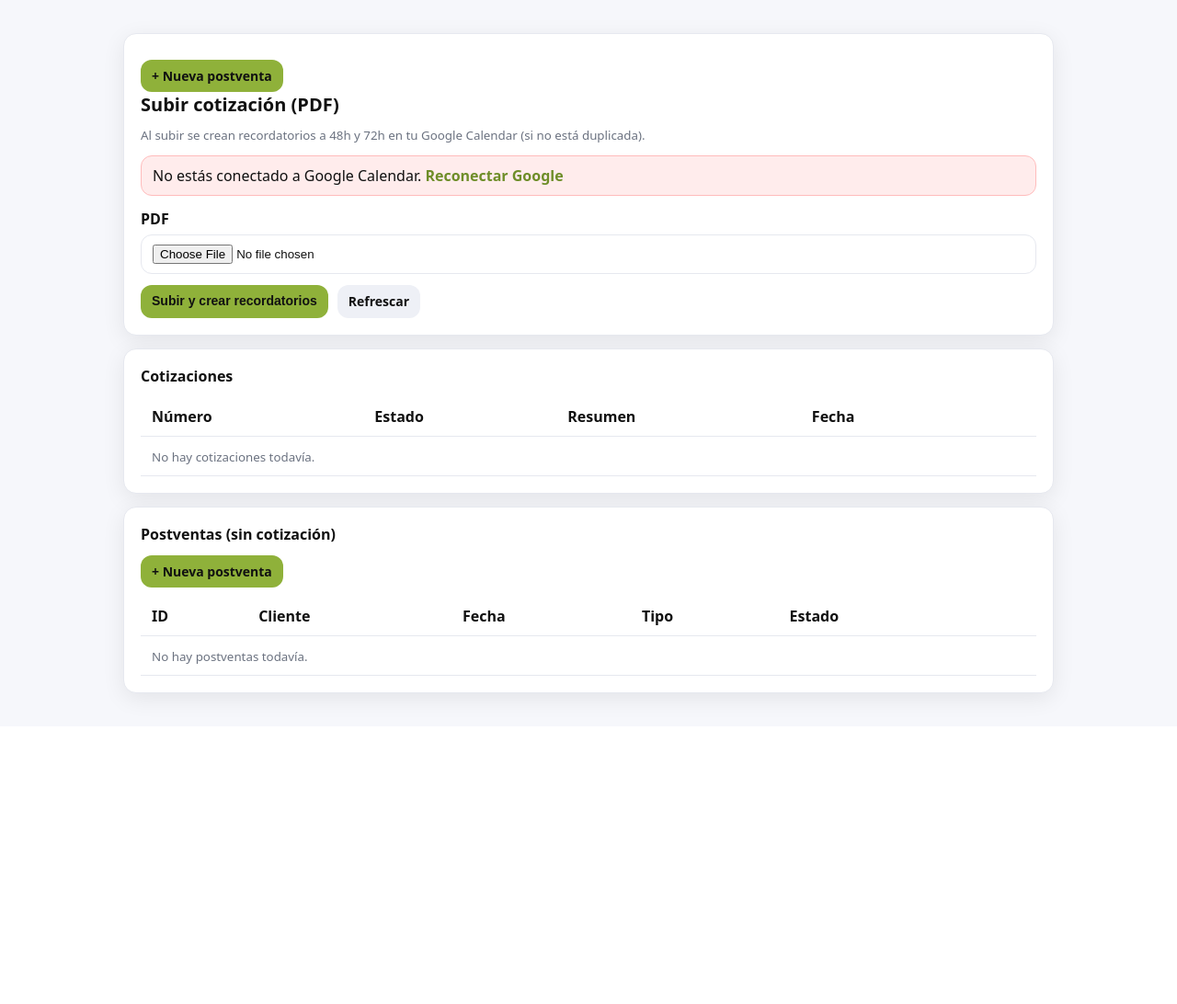
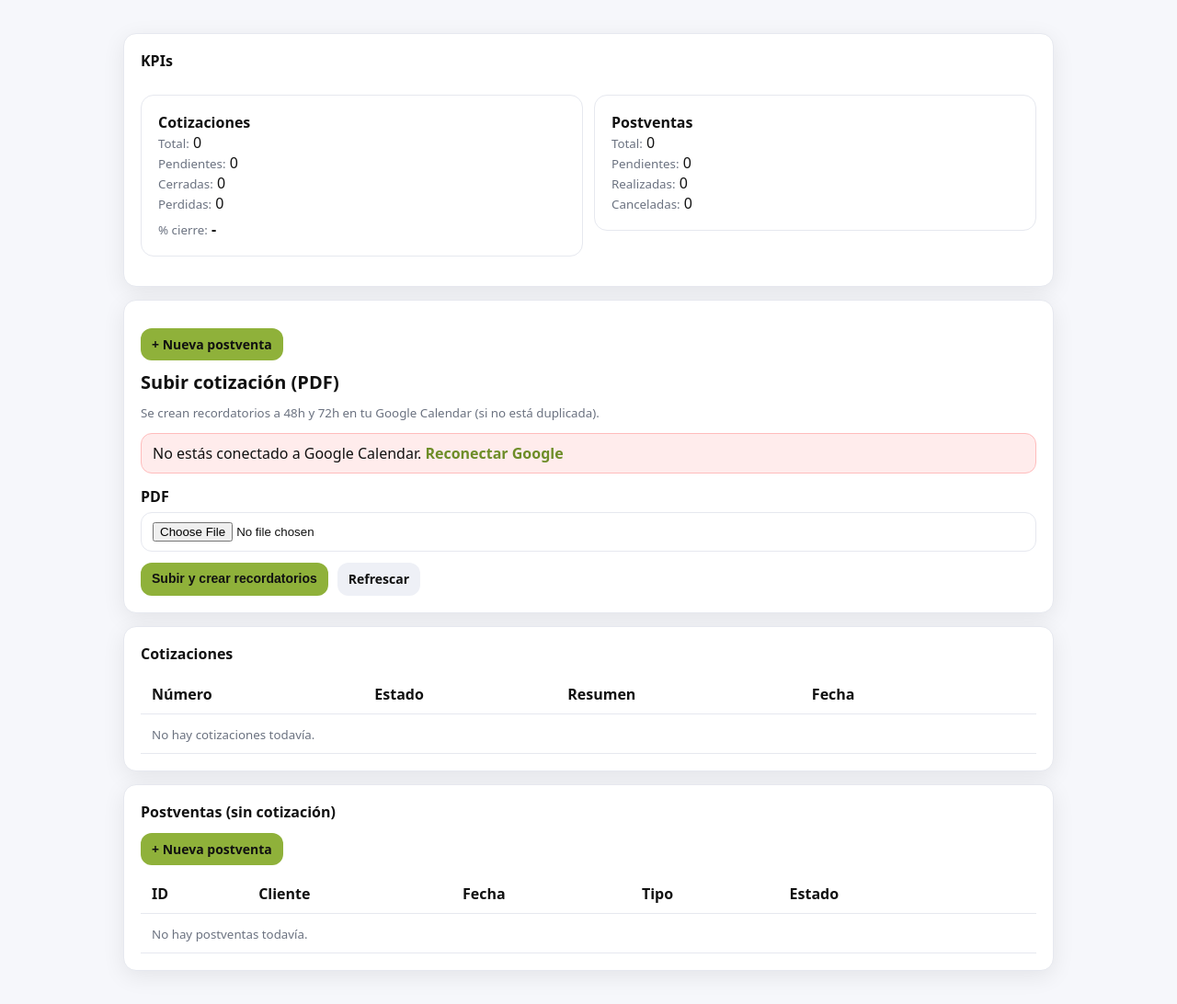
Before and after one commit to Bourgie/crm_followups, a FastAPI app: page /ui in a window 1280 px wide. Shown: the part 52-1144 px from the top of the page at 92% size. Before the commit the page ends 822 px from the top, so only its background shows below. Run offline with FastAPI, Linux system fonts and the light colour scheme; the visitor is signed in with stand-in values (Sample User, id 1); data that the repository does not hold is empty.

Commit message:
KPIs v1 en home (vendedor)

```diff
--- a/app/main.py
+++ b/app/main.py
@@ -45,6 +45,8 @@ from .db import (
     # admin
     list_vendors,
     list_admin_items,
+    # KPIs
+    get_vendor_kpis,
 )
 
 load_dotenv()
@@ -160,19 +162,22 @@ def ui_home(request: Request, msg: str = "", msg_type: str = ""):
 
     is_connected = token_path_for_email(email).exists()
 
+    kpis = get_vendor_kpis(email)
+
     return templates.TemplateResponse(
         "ui_home.html",
         {
             "request": request,
             "vendor_email": email,
-            "is_admin": is_admin_email(email),
             "is_connected": is_connected,
             "quotes": list_quotes(email),
             "postventas": list_postventas(email),
+            "kpis": kpis,
             "msg": msg,
             "msg_type": msg_type,
         }
     )
+
 
 
 
--- a/templates/ui_home.html
+++ b/templates/ui_home.html
@@ -3,7 +3,6 @@
 <head>
   <meta charset="utf-8" />
   <meta name="viewport" content="width=device-width, initial-scale=1" />
-
   <title>Pizarro • Seguimiento</title>
   <link rel="stylesheet" href="/static/styles.css">
 </head>
@@ -20,10 +19,14 @@
       <span title="{{ vendor_email }}">{{ vendor_email }}</span>
 
       {% if is_admin %}
-          <a href="/admin" style="color: rgba(255,255,255,.95); font-weight:800;">Panel Admin</a>
+        <a href="/admin" style="color:rgba(255,255,255,.95); font-weight:800;">
+          Panel Admin
+        </a>
       {% endif %}
 
-        <a href="/logout" style="color: rgba(255,255,255,.85); font-weight:800;">Salir</a>
+      <a href="/logout" style="color:rgba(255,255,255,.85); font-weight:800;">
+        Salir
+      </a>
     </div>
   </div>
 </header>
@@ -34,20 +37,61 @@
     <div class="notice {{ msg_type }}">{{ msg }}</div>
   {% endif %}
 
-    <!-- SUBIR COTIZACION -->
+  <!-- ================= KPIs ================= -->
+  {% if kpis %}
   <div class="card">
-      <div class="actions" style="margin-top:10px;">
+    <h2 style="margin-top:0;">KPIs</h2>
+
+    <div class="row" style="gap:12px; margin-top:10px; flex-wrap:wrap;">
+      <div class="col">
+        <div class="card" style="box-shadow:none;">
+          <b>Cotizaciones</b>
+          <div><small>Total:</small> {{ kpis.quotes.total }}</div>
+          <div><small>Pendientes:</small> {{ kpis.quotes.pendiente }}</div>
+          <div><small>Cerradas:</small> {{ kpis.quotes.cerrada }}</div>
+          <div><small>Perdidas:</small> {{ kpis.quotes.perdida }}</div>
+          <div style="margin-top:6px;">
+            <small>% cierre:</small>
+            <b>
+              {% if kpis.close_rate is not none %}
+                {{ kpis.close_rate }}%
+              {% else %}
+                -
+              {% endif %}
+            </b>
+          </div>
+        </div>
+      </div>
+
+      <div class="col">
+        <div class="card" style="box-shadow:none;">
+          <b>Postventas</b>
+          <div><small>Total:</small> {{ kpis.postventas.total }}</div>
+          <div><small>Pendientes:</small> {{ kpis.postventas.pendiente }}</div>
+          <div><small>Realizadas:</small> {{ kpis.postventas.realizada }}</div>
+          <div><small>Canceladas:</small> {{ kpis.postventas.cancelada }}</div>
+        </div>
+      </div>
+    </div>
+  </div>
+  {% endif %}
+
+  <!-- ================= SUBIR COTIZACIÓN ================= -->
+  <div class="card">
+    <div class="actions" style="margin-bottom:10px;">
       <a class="btn btn-primary" href="/ui/postventa/new">+ Nueva postventa</a>
     </div>
 
     <h1>Subir cotización (PDF)</h1>
-      <small>Al subir se crean recordatorios a 48h y 72h en tu Google Calendar (si no está duplicada).</small>
+    <small>
+      Se crean recordatorios a 48h y 72h en tu Google Calendar (si no está duplicada).
+    </small>
 
     <div style="margin-top:12px;">
       {% if is_connected %}
         <span class="badge">Calendar conectado ✅</span>
       {% else %}
-          <div class="notice error" style="margin-top:10px;">
+        <div class="notice error">
           No estás conectado a Google Calendar.
           <a href="/login">Reconectar Google</a>
         </div>
@@ -59,13 +103,15 @@
       <input type="file" name="pdf" accept="application/pdf" required>
 
       <div class="actions">
-          <button class="btn btn-primary" type="submit">Subir y crear recordatorios</button>
+        <button class="btn btn-primary" type="submit">
+          Subir y crear recordatorios
+        </button>
         <a class="btn btn-secondary" href="/ui">Refrescar</a>
       </div>
     </form>
   </div>
 
-    <!-- COTIZACIONES -->
+  <!-- ================= COTIZACIONES ================= -->
   <div class="card">
     <h2>Cotizaciones</h2>
 
@@ -83,24 +129,14 @@
         <tbody>
           {% for q in quotes %}
           <tr>
-              <td data-label="Número">
-                <b>{{ q.quote_number }}</b>
-              </td>
-
+            <td data-label="Número"><b>{{ q.quote_number }}</b></td>
             <td data-label="Estado">
               <span class="badge status-{{ q.status or 'pendiente' }}">
                 {{ q.status or 'pendiente' }}
               </span>
             </td>
-
-              <td data-label="Resumen">
-                {{ q.summary or '' }}
-              </td>
-
-              <td data-label="Fecha">
-                <small>{{ q.created_at }}</small>
-              </td>
-
+            <td data-label="Resumen">{{ q.summary or '' }}</td>
+            <td data-label="Fecha"><small>{{ q.created_at }}</small></td>
             <td data-label="Acción">
               <a href="/ui/quote?quote_number={{ q.quote_number }}">Abrir</a>
             </td>
@@ -117,7 +153,7 @@
     </div>
   </div>
 
-    <!-- POSTVENTAS SIN COTIZACION -->
+  <!-- ================= POSTVENTAS ================= -->
   <div class="card">
     <h2>Postventas (sin cotización)</h2>
 
@@ -144,8 +180,12 @@
             <td data-label="Cliente">{{ p.client_name }}</td>
             <td data-label="Fecha"><small>{{ p.postventa_date }}</small></td>
             <td data-label="Tipo">{{ p.type or '' }}</td>
-              <td data-label="Estado"><span class="badge">{{ p.status or 'pendiente' }}</span></td>
-              <td data-label="Acción"><a href="/ui/postventa?postventa_id={{ p.id }}">Abrir</a></td>
+            <td data-label="Estado">
+              <span class="badge">{{ p.status or 'pendiente' }}</span>
+            </td>
+            <td data-label="Acción">
+              <a href="/ui/postventa?postventa_id={{ p.id }}">Abrir</a>
+            </td>
           </tr>
           {% endfor %}
 
```
Also changed, not shown: app/db.py (+63 -0 lines). Lines whose indentation alone changed are shown as unchanged.
